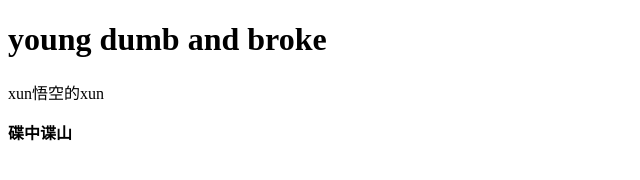
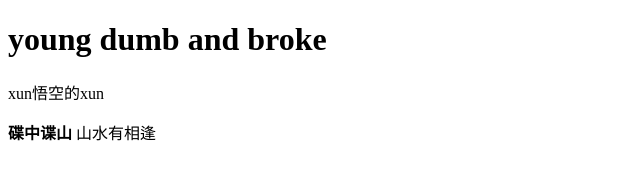
Before and after one commit to Youngdumby/learngit, a plain HTML site: page index.html in a window 1280 px wide. Shown: the whole page, without its empty margins (0-640 px from the left). Drawn offline with Linux system fonts and the light colour scheme.

Commit message:
add a tag span

```diff
--- a/index.html
+++ b/index.html
@@ -8,5 +8,6 @@
 		<h1>young dumb and broke</h1>
 		<p>xun悟空的xun</p>
 		<strong>碟中谍山</strong>
+		<span>山水有相逢</span>
 	</body>
 </html>
```
